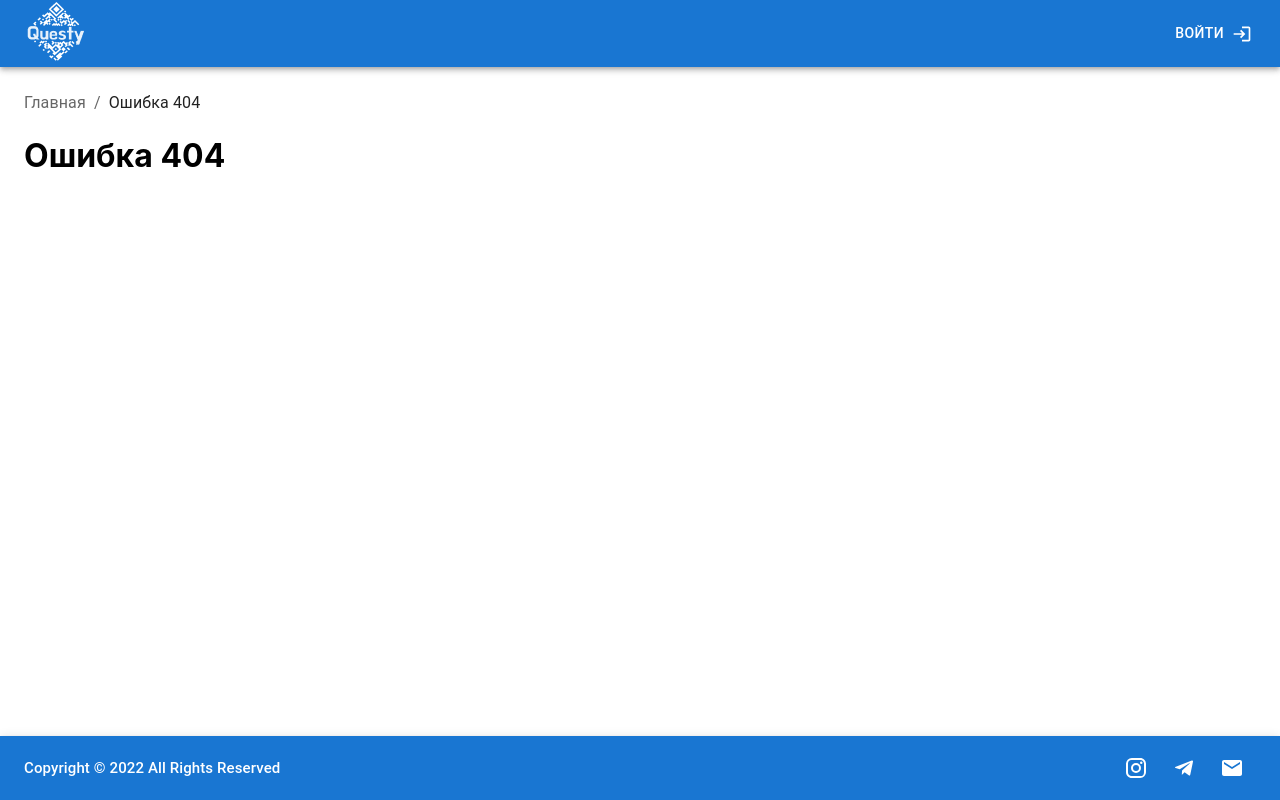
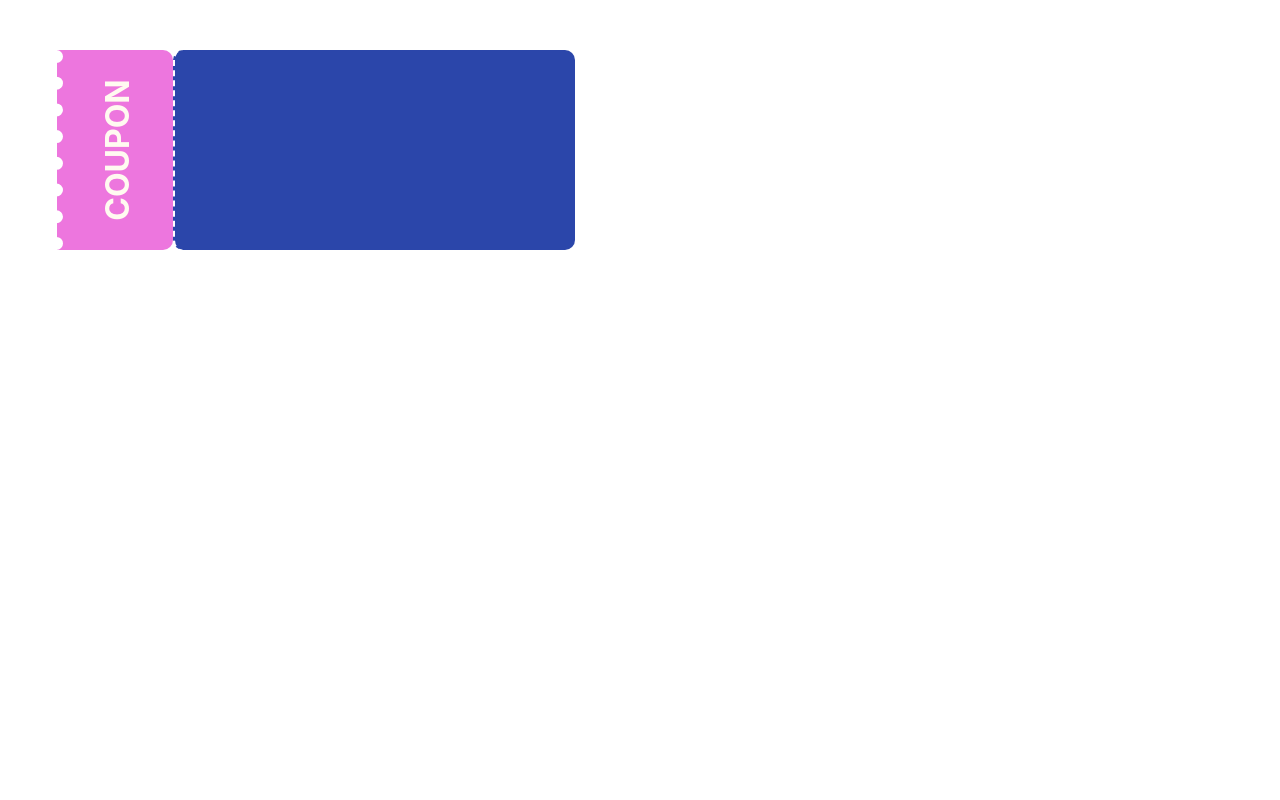
Before and after one commit to superhorsy/quest-app-frontend, a React (Create React App) app: page /couponConstructor in a window 1280 px wide. Before the commit this address had no page. Built offline with nearby package versions, Linux system fonts and the light colour scheme.

Commit message:
feat(couponConstructor): Создан конструктор купона

```diff
--- a/src/components/AppRouter.jsx
+++ b/src/components/AppRouter.jsx
@@ -30,6 +30,7 @@ import {QuestExecution} from "../pages/questExecution/newStepper/newStepper.js";
 import {FooterTest} from "./footer/footerTest";
 import {ErrorWindow} from "./ErrorWindow/ErrorWindow";
 import {PublicRoute} from "./routes";
+import {CouponConstructor} from "./couponConstructor/couponConstructor";
 
 export const routes = (isAuth) => createBrowserRouter(
   createRoutesFromElements(
@@ -82,6 +83,7 @@ export const routes = (isAuth) => createBrowserRouter(
         <Route path="*" element={<h1>Ошибка 404</h1>} handle={{ crumb: () => ({ name: "Ошибка 404", href: "*" }) }} />
       </Route>
       <Route path="/questExecution_decorated/:questId" element={<DecoratedPage />} />
+      <Route path="/couponConstructor" element={<CouponConstructor />} />
     </>
   )
 );
--- /dev/null
+++ b/src/components/couponConstructor/couponConstructor.js
@@ -0,0 +1,18 @@
+import React from 'react';
+
+// Styles
+import classes from './couponConstructor.module.scss'
+
+export const CouponConstructor = () => {
+  return (
+    <div className={classes.blockWrp}>
+      <div className={classes.blockLeft}>
+        <h1 className={classes.blockLeftText}>Coupon</h1>
+        <div className={classes.blockLeftBorder}>
+        </div>
+        {/*<div className={classes.blockLeftText}>dsagdsgdsgsga</div>*/}
+      </div>
+      <div className={classes.blockRight}></div>
+    </div>
+  );
+};
--- /dev/null
+++ b/src/components/couponConstructor/couponConstructor.module.scss
@@ -0,0 +1,56 @@
+.blockWrp {
+  display: flex;
+  margin: 50px;
+}
+
+.blockLeft {
+  position: relative;
+  border-left: 13px dotted white;
+  border-radius: 0 10px 10px 0;
+  width: 110px;
+  height: 200px;
+  background-color: #ed76de;
+  display: flex;
+  flex-direction: column;
+  justify-content: center;
+  align-items: center;
+  text-transform: uppercase;
+  color: floralwhite;
+}
+
+.blockLeftBorder {
+  width: 10px;
+  height: 200px;
+  position: absolute;
+  left: -16px;
+  background-color: white;
+  //width: 10px;
+  //height: 10px;
+  //border-radius: 5px;
+  //position: absolute;
+  //left: -5px;
+  //top: 3px;
+  //background-color: white;
+}
+
+//.blockLeftText {
+//  transform: rotate(-90deg);
+//  position: absolute;
+//  top: 80px;
+//  left: -13px;
+//  font-size: 30px;
+//  font-weight: bold;
+//  color: floralwhite;
+//}
+.blockLeftText{
+      line-height: 10px;
+    transform: rotate(-90deg);
+}
+
+.blockRight {
+  border-radius: 10px;
+  border-left: 2px dashed white;
+  width: 400px;
+  height: 200px;
+  background-color: #2b46aa;
+}
```
Also changed, not shown: src/components/couponConstructor/index.js (added).
